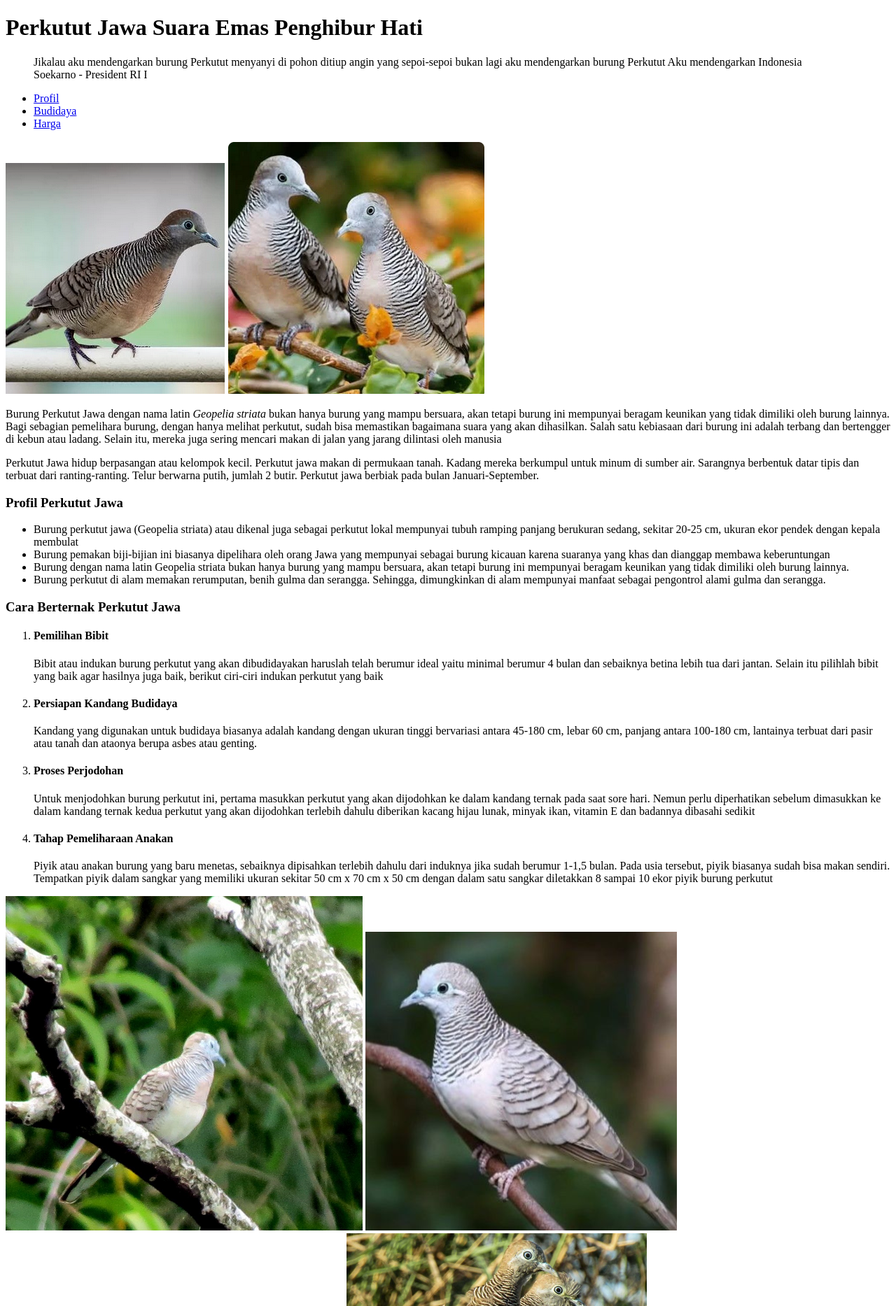
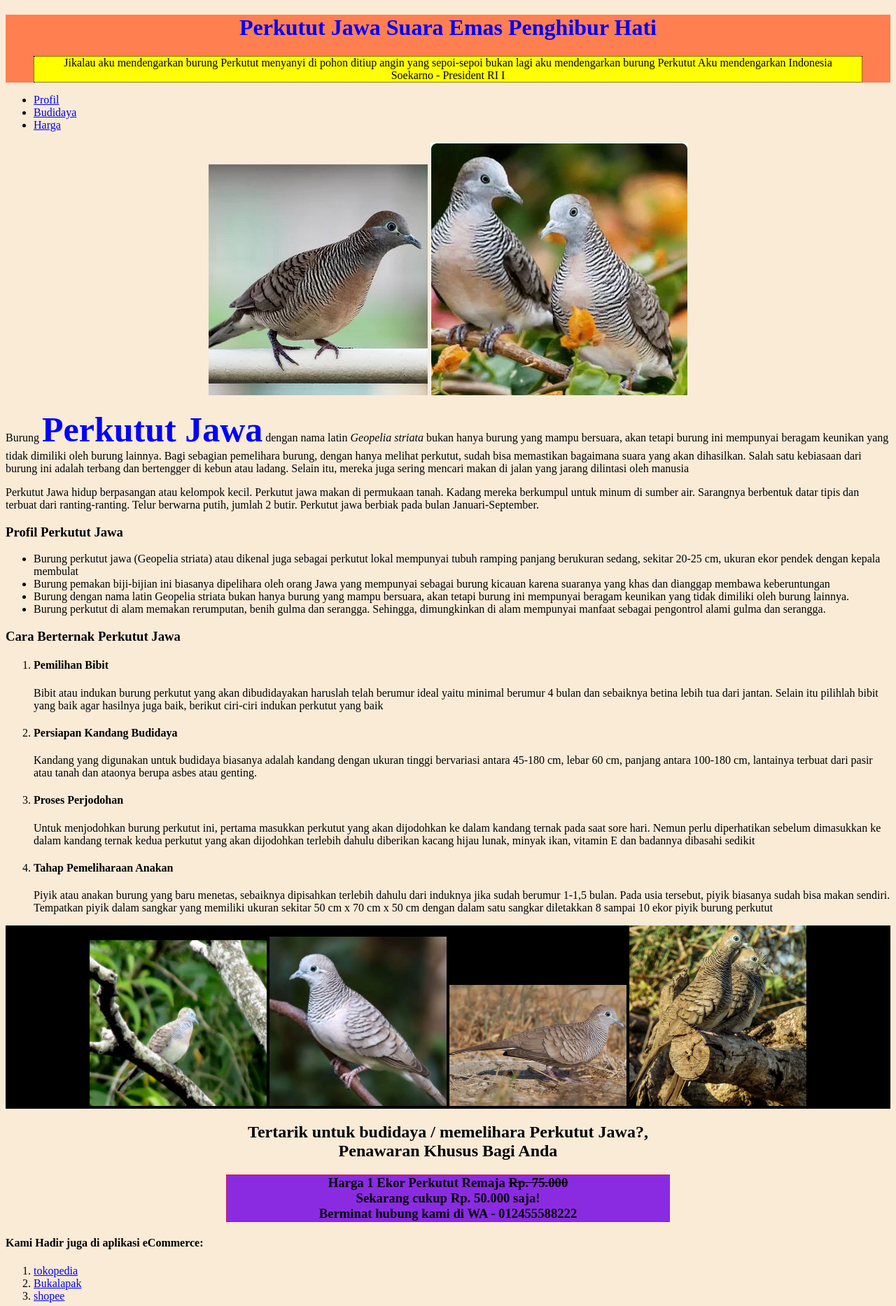
Before and after one commit to elzanayufae/web-nf2022, a plain HTML site: page praktikum6/burung.html in a window 1280 px wide. Shown: the top 1867 px of the page at 70% size. Drawn offline with Linux system fonts and the light colour scheme; files that its build step writes are made by us from their sources.

Commit message:
Add files via upload

```diff
--- a/praktikum6/burung.html
+++ b/praktikum6/burung.html
@@ -3,6 +3,7 @@
     <head>
         <title>Burung Perkutut Jawa</title>
         <meta name="description" content="Budidaya Perkutut Jawa">
+        <link rel="stylesheet" href="css/styleku.css">
     </head>
     <body>
         <div id="header">
--- /dev/null
+++ b/praktikum6/styleku.css
@@ -0,0 +1,56 @@
+#header{
+    background-color: coral;
+
+}
+body{
+    background-color: antiquewhite;
+}
+h1{
+    color: blue;
+    text-align: center;
+}
+blockquote{
+    background-color: yellow;
+    text-align: center;
+    border: 1px dotted black;
+}
+.profil{
+    text-align: center;
+}
+.profil ul{
+    list-style: none;
+    display: flex;
+    justify-content: center;
+}
+.profil li{
+    margin: 0em 1em ;
+}
+.gambar{
+    text-align: center;
+}
+.jawa{
+    color: blue;
+    font-size: 50px;
+    font-weight: bold;
+}
+.koleksi{
+    background-color: black;
+    text-align: center;
+}
+.koleksi img{
+    width: 20%;
+}
+.promo h2{
+    text-align: center;
+}
+.promo h3{
+    margin: auto;
+    width: 50%;
+    margin-left: auto;
+    margin-right: auto;
+    background-color: blueviolet;
+    border: 1px dotted red;
+    text-align: center;
+    font-weight: bold;
+    color: black;
+}
```
